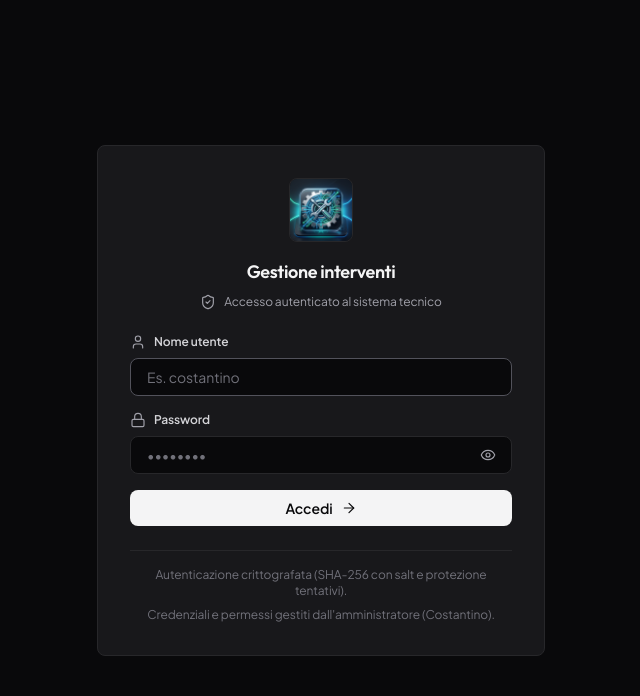
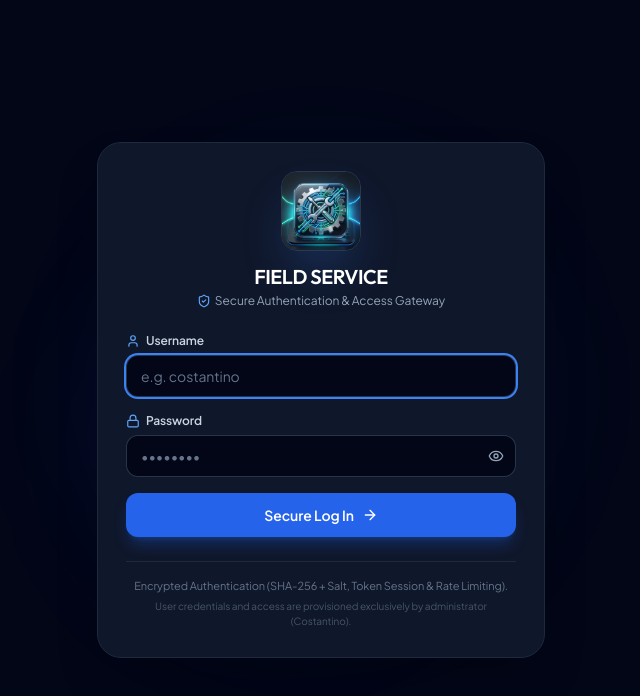
Before and after one commit to silas74/gestione-interventi, a React (Vite) app: page / in a window 1280 px wide. Shown: the top 696 px of the page, without its empty margins (319-959 px from the left). Built offline with nearby package versions, Linux system fonts and the light colour scheme.

Commit message:
Sync file: src/components/LoginScreen.tsx

```diff
--- a/src/components/LoginScreen.tsx
+++ b/src/components/LoginScreen.tsx
@@ -6,7 +6,7 @@ import {
   checkLockout,
   recordFailedAttempt,
   resetFailedAttempts,
-  createSessionToken,
+  createSessionToken
 } from '../lib/authSecurity';
 
 interface LoginScreenProps {
@@ -22,6 +22,7 @@ export const LoginScreen: React.FC<LoginScreenProps> = ({ users, onLogin }) => {
   const [isSubmitting, setIsSubmitting] = useState(false);
   const [lockoutRemaining, setLockoutRemaining] = useState<number>(0);
 
+  // Active countdown timer for lockout
   useEffect(() => {
     if (lockoutRemaining <= 0) return;
     const interval = setInterval(() => {
@@ -37,12 +38,13 @@ export const LoginScreen: React.FC<LoginScreenProps> = ({ users, onLogin }) => {
     return () => clearInterval(interval);
   }, [lockoutRemaining]);
 
+  // Check lockout on username blur or change
   const handleUsernameBlur = () => {
     if (!username.trim()) return;
     const status = checkLockout(username);
     if (status.isLocked) {
       setLockoutRemaining(status.remainingSeconds);
-      setError(`Accesso bloccato temporaneamente. Riprova tra ${status.remainingSeconds} secondi.`);
+      setError(`Account locked due to consecutive failed attempts. Try again in ${status.remainingSeconds}s.`);
     }
   };
 
@@ -52,48 +54,54 @@ export const LoginScreen: React.FC<LoginScreenProps> = ({ users, onLogin }) => {
 
     const cleanUser = username.trim().toLowerCase();
 
+    // 1. Verify brute force lockout
     const lockout = checkLockout(cleanUser);
     if (lockout.isLocked) {
       setLockoutRemaining(lockout.remainingSeconds);
-      setError(`Troppi tentativi falliti. Riprova tra ${lockout.remainingSeconds} secondi.`);
+      setError(`Too many failed attempts. Login temporarily disabled for ${lockout.remainingSeconds}s.`);
       return;
     }
 
     setIsSubmitting(true);
 
     try {
-      const found = users.find((u) => u.username.toLowerCase() === cleanUser);
+      const found = users.find(u => u.username.toLowerCase() === cleanUser);
 
       if (!found) {
         const attemptStatus = recordFailedAttempt(cleanUser);
         if (attemptStatus.isLocked) {
           setLockoutRemaining(attemptStatus.remainingSeconds);
-          setError('Account bloccato per 5 minuti a seguito di tentativi multipli.');
+          setError(`Account locked for 5 minutes due to multiple failed attempts.`);
         } else {
-          setError(`Credenziali non valide. (${attemptStatus.attemptsLeft} tentativi rimasti)`);
+          setError(`Invalid username or password. (${attemptStatus.attemptsLeft} attempts remaining)`);
         }
         setIsSubmitting(false);
         return;
       }
 
+      // 2. Cryptographic Salted SHA-256 verification (Zero plaintext match)
       const isValid = await verifyPassword(password, found.salt, found.passwordHash);
 
       if (isValid) {
+        // Reset rate limiter on successful auth
         resetFailedAttempts(cleanUser);
+
+        // 3. Issue cryptographically signed session token with expiry
         const token = await createSessionToken(found);
+
         onLogin(found, token);
       } else {
         const attemptStatus = recordFailedAttempt(cleanUser);
         if (attemptStatus.isLocked) {
           setLockoutRemaining(attemptStatus.remainingSeconds);
-          setError('Account bloccato per 5 minuti a seguito di tentativi multipli.');
+          setError(`Account locked for 5 minutes due to multiple failed attempts.`);
         } else {
-          setError(`Credenziali non valide. (${attemptStatus.attemptsLeft} tentativi rimasti)`);
+          setError(`Invalid credentials. (${attemptStatus.attemptsLeft} attempts remaining before temporary lockout)`);
         }
       }
     } catch (err) {
       console.error('Authentication verification error:', err);
-      setError('Errore durante la verifica delle credenziali. Riprova.');
+      setError('An error occurred during authentication. Please retry.');
     } finally {
       setIsSubmitting(false);
     }
@@ -102,34 +110,49 @@ export const LoginScreen: React.FC<LoginScreenProps> = ({ users, onLogin }) => {
   const isLocked = lockoutRemaining > 0;
 
   return (
-    <div className="min-h-screen bg-zinc-950 flex flex-col items-center justify-center p-4 selection:bg-zinc-700 selection:text-zinc-100">
-      <div className="w-full max-w-md bg-zinc-900 border border-zinc-800 rounded-lg p-8">
+    <div className="min-h-screen bg-slate-950 flex flex-col items-center justify-center p-3 sm:p-4 selection:bg-blue-600 selection:text-white">
+
+      {/* Background ambient lighting */}
+      <div className="absolute inset-0 overflow-hidden pointer-events-none">
+        <div className="absolute top-1/4 left-1/2 -translate-x-1/2 w-96 h-96 bg-blue-600/10 rounded-full blur-3xl"></div>
+        <div className="absolute bottom-1/4 left-1/3 w-80 h-80 bg-indigo-600/10 rounded-full blur-3xl"></div>
+      </div>
+
+      <div className="relative w-full max-w-md bg-slate-900 border border-slate-800 rounded-3xl p-5 sm:p-7 shadow-2xl backdrop-blur-xl">
+
         {/* Logo and title */}
-        <div className="text-center mb-6">
-          <div className="w-16 h-16 mx-auto rounded-lg overflow-hidden border border-zinc-800 bg-zinc-950 mb-4">
-            <img src="./logo-3d.png" alt="Logo" className="w-full h-full object-cover" />
+        <div className="text-center mb-5 sm:mb-6">
+          <div className="w-16 h-16 sm:w-20 sm:h-20 mx-auto rounded-2xl overflow-hidden shadow-2xl shadow-blue-500/30 border border-slate-700/80 mb-2.5 sm:mb-3">
+            <img src="./logo-3d.png" alt="Logo 3D Interventi" className="w-full h-full object-cover" />
           </div>
-          <h2 className="text-lg font-semibold text-zinc-100">Gestione interventi</h2>
-          <p className="text-xs font-normal text-zinc-400 mt-2 flex items-center justify-center gap-2">
-            <ShieldCheck className="w-4 h-4 text-zinc-400" strokeWidth={1.75} />
-            <span>Accesso autenticato al sistema tecnico</span>
+          <h2 className="text-lg sm:text-xl font-bold tracking-tight text-white flex items-center justify-center gap-1.5">
+            <span>FIELD SERVICE</span>
+          </h2>
+          <p className="text-xs text-slate-400 mt-0.5 flex items-center justify-center gap-1">
+            <ShieldCheck className="w-3.5 h-3.5 text-blue-400" />
+            <span>Secure Authentication & Access Gateway</span>
           </p>
         </div>
 
         {/* Error / Lockout notification */}
         {error && (
-          <div className="mb-4 p-4 rounded-lg border border-zinc-700 bg-zinc-950 text-xs font-normal text-zinc-200 text-center flex items-center justify-center gap-2">
-            <ShieldAlert className="w-4 h-4 shrink-0 text-zinc-400" strokeWidth={1.75} />
+          <div className={`mb-4 p-3 rounded-xl border text-xs font-medium text-center flex items-center justify-center gap-2 ${
+            isLocked
+              ? 'bg-rose-500/20 border-rose-500/50 text-rose-200'
+              : 'bg-rose-500/10 border-rose-500/30 text-rose-300'
+          }`}>
+            <ShieldAlert className="w-4 h-4 shrink-0 text-rose-400" />
             <span>{error}</span>
           </div>
         )}
 
         {/* Form */}
         <form onSubmit={handleSubmit} className="space-y-4">
+
           <div>
-            <label className="text-xs font-semibold text-zinc-300 mb-2 flex items-center gap-2">
-              <User className="w-4 h-4 text-zinc-400" strokeWidth={1.75} />
-              <span>Nome utente</span>
+            <label className="block text-xs font-semibold text-slate-300 mb-1.5 flex items-center gap-1.5">
+              <User className="w-3.5 h-3.5 text-blue-400" />
+              Username
             </label>
             <input
               type="text"
@@ -139,15 +162,15 @@ export const LoginScreen: React.FC<LoginScreenProps> = ({ users, onLogin }) => {
               value={username}
               onBlur={handleUsernameBlur}
               onChange={(e) => setUsername(e.target.value)}
-              placeholder="Es. costantino"
-              className="w-full bg-zinc-950 border border-zinc-800 rounded-lg px-4 py-2 text-sm font-normal text-zinc-100 placeholder-zinc-500 focus:outline-none focus:border-zinc-600 transition disabled:opacity-50"
+              placeholder="e.g. costantino"
+              className="w-full bg-slate-950 border border-slate-700/80 rounded-xl px-3.5 py-2.5 text-sm text-white placeholder-slate-500 focus:outline-none focus:ring-2 focus:ring-blue-500 transition disabled:opacity-50"
             />
           </div>
 
           <div>
-            <label className="text-xs font-semibold text-zinc-300 mb-2 flex items-center gap-2">
-              <Lock className="w-4 h-4 text-zinc-400" strokeWidth={1.75} />
-              <span>Password</span>
+            <label className="block text-xs font-semibold text-slate-300 mb-1.5 flex items-center gap-1.5">
+              <Lock className="w-3.5 h-3.5 text-blue-400" />
+              Password
             </label>
             <div className="relative">
               <input
@@ -157,20 +180,16 @@ export const LoginScreen: React.FC<LoginScreenProps> = ({ users, onLogin }) => {
                 value={password}
                 onChange={(e) => setPassword(e.target.value)}
                 placeholder="••••••••"
-                className="w-full bg-zinc-950 border border-zinc-800 rounded-lg pl-4 pr-10 py-2 text-sm font-normal text-zinc-100 placeholder-zinc-500 focus:outline-none focus:border-zinc-600 transition disabled:opacity-50"
+                className="w-full bg-slate-950 border border-slate-700/80 rounded-xl pl-3.5 pr-10 py-2.5 text-sm text-white placeholder-slate-500 focus:outline-none focus:ring-2 focus:ring-blue-500 transition disabled:opacity-50"
               />
               <button
                 type="button"
                 tabIndex={-1}
                 disabled={isLocked}
-                onClick={() => setShowPassword((p) => !p)}
-                className="absolute right-4 top-1/2 -translate-y-1/2 text-zinc-400 hover:text-zinc-200 disabled:opacity-40"
+                onClick={() => setShowPassword(p => !p)}
+                className="absolute right-3 top-1/2 -translate-y-1/2 text-slate-400 hover:text-slate-200 disabled:opacity-40"
               >
-                {showPassword ? (
-                  <EyeOff className="w-4 h-4" strokeWidth={1.75} />
-                ) : (
-                  <Eye className="w-4 h-4" strokeWidth={1.75} />
-                )}
+                {showPassword ? <EyeOff className="w-4 h-4" /> : <Eye className="w-4 h-4" />}
               </button>
             </div>
           </div>
@@ -178,31 +197,34 @@ export const LoginScreen: React.FC<LoginScreenProps> = ({ users, onLogin }) => {
           <button
             type="submit"
             disabled={isLocked || isSubmitting}
-            className="w-full py-2 px-4 rounded-lg bg-zinc-100 hover:bg-zinc-200 disabled:bg-zinc-800 disabled:text-zinc-500 disabled:cursor-not-allowed text-zinc-950 font-semibold text-sm flex items-center justify-center gap-2 transition mt-4"
+            className="w-full py-3 px-4 rounded-xl bg-blue-600 hover:bg-blue-500 disabled:bg-slate-800 disabled:text-slate-500 disabled:cursor-not-allowed text-white font-semibold text-sm shadow-lg shadow-blue-600/30 flex items-center justify-center gap-2 transition active:scale-98 mt-2"
           >
             {isSubmitting ? (
-              <span>Verifica credenziali...</span>
+              <span>Verifying Credentials...</span>
             ) : isLocked ? (
-              <span>Bloccato ({lockoutRemaining}s)</span>
+              <span>Locked ({lockoutRemaining}s)</span>
             ) : (
               <>
-                <span>Accedi</span>
-                <ArrowRight className="w-4 h-4" strokeWidth={1.75} />
+                <span>Secure Log In</span>
+                <ArrowRight className="w-4 h-4" />
               </>
             )}
           </button>
+
         </form>
 
         {/* Footnote */}
-        <div className="mt-6 pt-4 border-t border-zinc-800 text-center space-y-2">
-          <p className="text-xs font-normal text-zinc-500">
-            Autenticazione crittografata (SHA-256 con salt e protezione tentativi).
+        <div className="mt-6 pt-4 border-t border-slate-800 text-center space-y-1">
+          <p className="text-[11px] text-slate-500">
+            Encrypted Authentication (SHA-256 + Salt, Token Session & Rate Limiting).
           </p>
-          <p className="text-xs font-normal text-zinc-500">
-            Credenziali e permessi gestiti dall'amministratore (Costantino).
+          <p className="text-[10px] text-slate-600">
+            User credentials and access are provisioned exclusively by administrator (Costantino).
           </p>
         </div>
+
       </div>
+
     </div>
   );
 };
```
